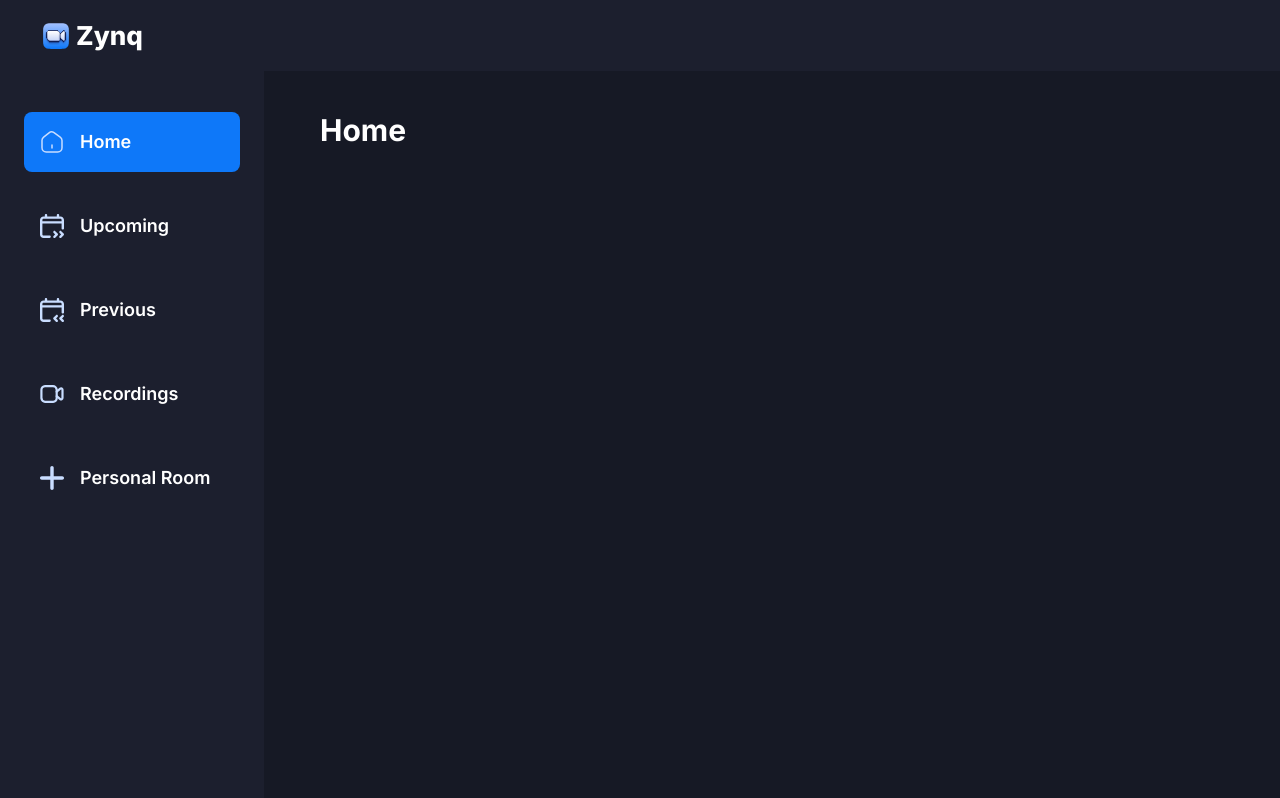
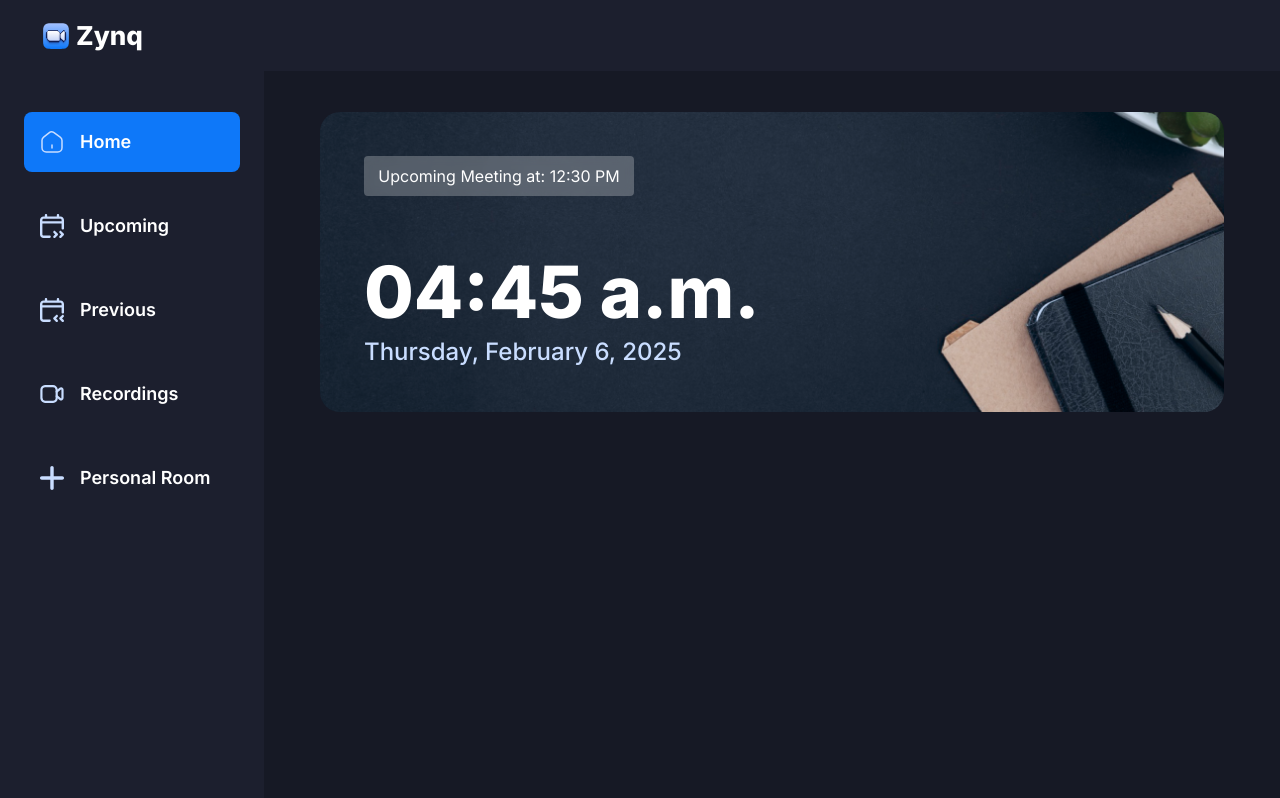
Before and after one commit to ansarworkingspace/Zynq, a Next.js app: page / in a window 1280 px wide. Shown: the top 798 px of the page. Built offline with nearby package versions, Linux system fonts and the light colour scheme; no server answers.

Commit message:
home page started

```diff
--- a/app/(root)/(home)/page.tsx
+++ b/app/(root)/(home)/page.tsx
@@ -1,9 +1,41 @@
 import React from "react";
 
 const Home = () => {
+
+  const now =  new Date()
+  const time = now.toLocaleTimeString('es-US',{hour:'2-digit',minute:'2-digit'})
+  const date = (new Intl.DateTimeFormat('en-US',{dateStyle:'full'})).format(now)
   return (
     <section className="flex size-full flex-col gap-10 text-white">
-      <h1 className="text-3xl font-bold">Home</h1>
+      <div
+        className="h-[300px] w-full rounded-[20px]
+bg-hero bg-cover"
+      >
+        <div
+          className="flex h-full flex-col justify-between
+max-md:px-5 max-md:py-8 lg:p-11
+"
+        >
+          <h2
+            className="glassmorphism max-w-[270px] rounded py-2
+text-center text-base font-normal"
+          >
+            Upcoming Meeting at: 12:30 PM
+          </h2>
+
+          <div className="flex flex-col gap-2">
+            <h1 className="text-4xl font-extrabold lg:text-7xl">{time}</h1>
+            <p
+              className="text-lg font-medium text-sky-1
+          lg:text-2xl
+
+          "
+            >
+            {date}
+            </p>
+          </div>
+        </div>
+      </div>
     </section>
   );
 };
```
